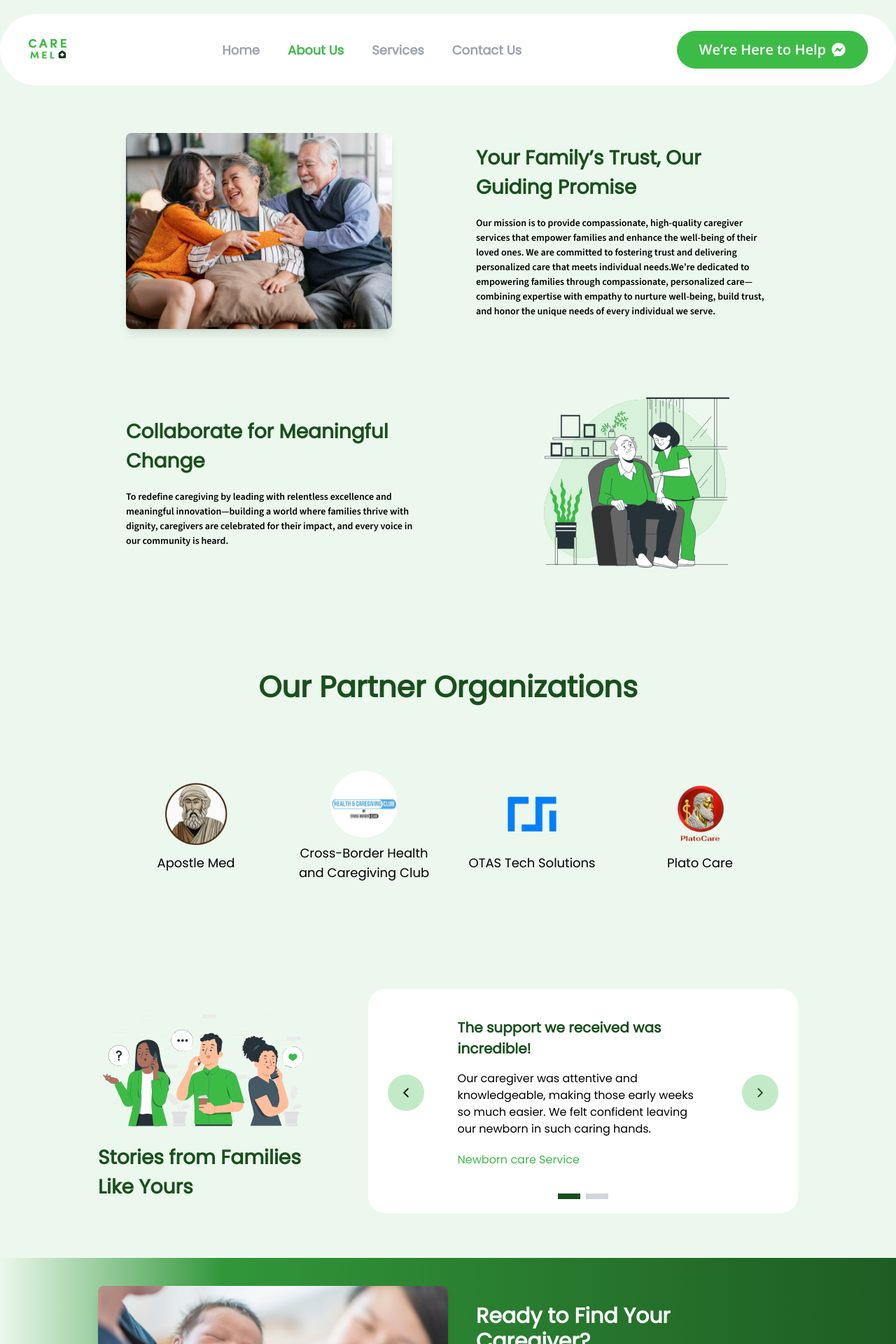
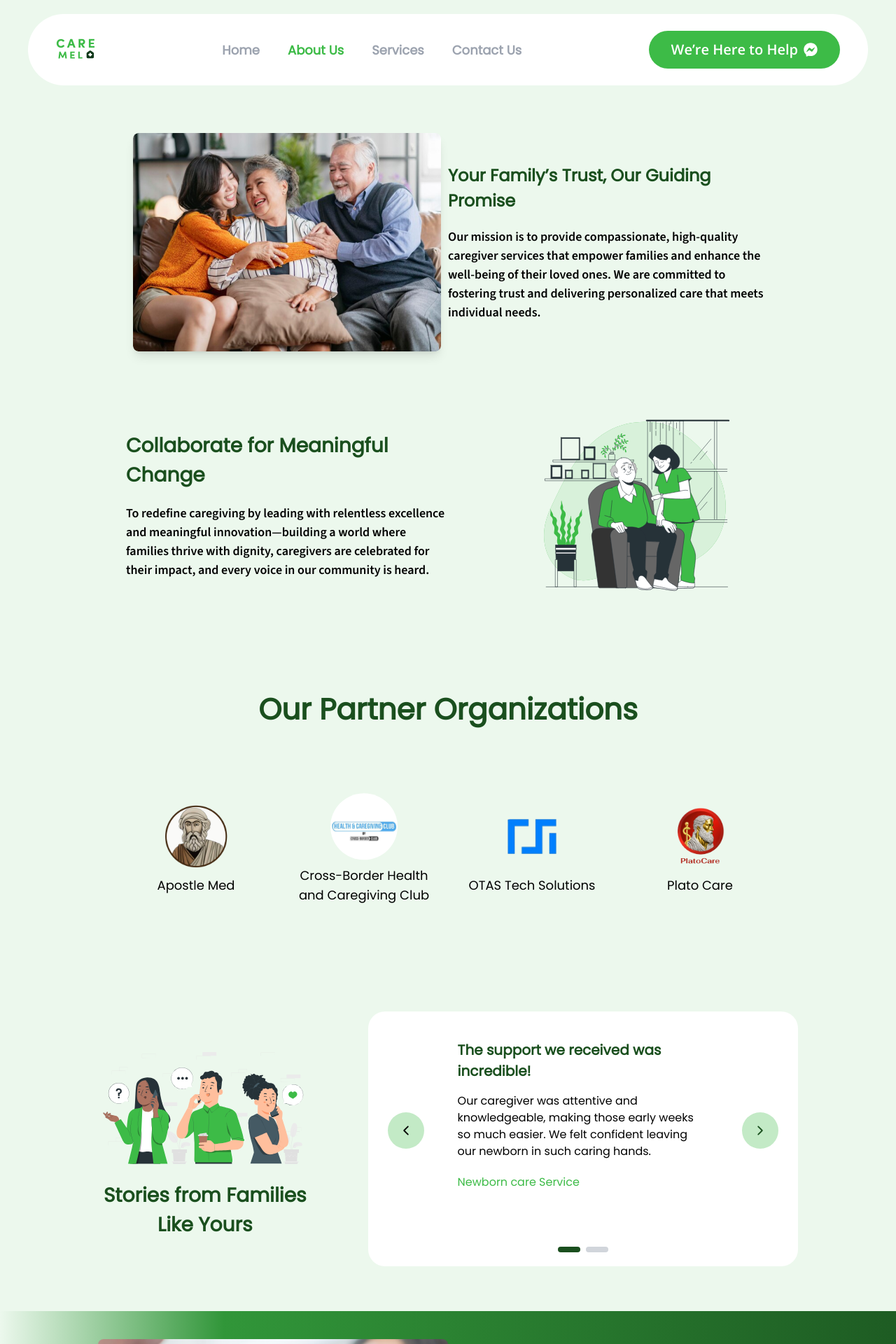
Before and after one commit to Care-Mel/care-mel-frontend, a React (Vite) app: page /about in a window 1280 px wide. Shown: the top 1920 px of the page at 70% size. Built offline with nearby package versions, Linux system fonts and the light colour scheme.

Commit message:
feat: add new background image and favicon; update Service and Navbar components for improved layout and responsiveness

```diff
--- a/index.html
+++ b/index.html
@@ -2,7 +2,11 @@
 <html lang="en">
   <head>
     <meta charset="UTF-8" />
-    <link rel="icon" type="image/svg+xml" href="./src/assets/image/logo.png" />
+    <link
+      rel="icon"
+      type="image/svg+xml"
+      href="./src/assets/image/fav/favicon.ico"
+    />
     <meta name="viewport" content="width=device-width, initial-scale=1.0" />
     <title>Care Mel</title>
   </head>
--- a/src/components/About/GoalsAndAspirations .jsx
+++ b/src/components/About/GoalsAndAspirations .jsx
@@ -22,27 +22,24 @@ const GoalsAndAspirations = () => {
       <div className="mb-20 md:mb-10">
         <div className="mb-10">
           <div className="md:flex items-center w-full mb-2">
-            <div className="w-full md:w-1/2 ">
+            <div className="w-full md:w-1/2 flex items-center justify-center">
               <img
                 src={goal}
                 alt="Mission"
-                className="rounded-lg w-full md:w-[380px] h-[280px] object-cover shadow-lg mr-4"
+                className="rounded-lg object-cover shadow-lg"
               />
             </div>
             <div className="w-full md:w-1/2">
-              <div className="mt-5 md:mt-0 md:ms-10 ">
-                <p className="text-[28px] mb-5 font-bold text-pridark ">
+              <div className="mt-5 md:mt-0 ms-5 lg:ms-0">
+                <p className="sm:text-[28px] md:text-[20px] lg:text-[24px] mb-5 md:mb-2 lg:mb-5 font-bold text-pridark ">
                   Your Family’s Trust, Our Guiding Promise
                 </p>
-                <p className="body-text md:text-[14px] sourcesans">
+                <p className="text-[20px] md:text-[18px] sourcesans">
                   Our mission is to provide compassionate, high-quality
                   caregiver services that empower families and enhance the
                   well-being of their loved ones. We are committed to fostering
                   trust and delivering personalized care that meets individual
-                  needs.We’re dedicated to empowering families through
-                  compassionate, personalized care—combining expertise with
-                  empathy to nurture well-being, build trust, and honor the
-                  unique needs of every individual we serve.
+                  needs.
                 </p>
               </div>
             </div>
@@ -55,7 +52,7 @@ const GoalsAndAspirations = () => {
               <p className="text-[28px] mb-5 font-bold text-pridark ">
                 Collaborate for Meaningful Change
               </p>
-              <p className="text-[14px] sourcesans me-10">
+              <p className="text-[18px] sourcesans">
                 To redefine caregiving by leading with relentless excellence and
                 meaningful innovation—building a world where families thrive
                 with dignity, caregivers are celebrated for their impact, and
--- a/src/components/Home/Accordian.jsx
+++ b/src/components/Home/Accordian.jsx
@@ -45,11 +45,11 @@ const Accordion = () => {
   };
 
   return (
-    <div className="p-5 md:py-[64px] mb-20 lg:w-[1000px] mx-auto">
+    <div className="p-5 md:pt-[64px] lg:w-[1000px] mx-auto">
       <div className="grid grid-cols-1 md:grid-cols-2 gap-4 w-full">
         <div className="flex items-center mb-10 flex-col md:hidden">
           <img src={faq} alt="" className="w-64" />
-          <p className="text-center font-bold text-[28px] text-pridark">
+          <p className="text-center font-bold text-[30px] text-pridark mb-2">
             Your Questions Answered
           </p>
           <p className="text-[16px] text-center">
@@ -97,7 +97,9 @@ const Accordion = () => {
         {/* _____________________________________________________________________________________ */}
         <div className="flex items-center flex-col hidden md:flex">
           <img src={faq} alt="" className="w-64" />
-          <p className="text-[28px] text-pridark">Your Questions Answered</p>
+          <p className="text-[28px] font-bold text-pridark mb-2">
+            Your Questions Answered
+          </p>
           <p className="text-[16px] text-center">
             Check out our Q & A section for quick answers to <br /> common
             questions about our caregiver services and <br /> how to get
--- a/src/components/Home/CaregiverSection.jsx
+++ b/src/components/Home/CaregiverSection.jsx
@@ -4,7 +4,7 @@ import icon from "./../../assets/image/home/messengergreen.svg";
 
 const CaregiverSection = () => {
   return (
-    <div className="py-6 custom-gradient">
+    <div className="py-[128px] custom-gradient">
       <div className="lg:w-[1000px] mx-auto flex flex-col md:flex-row items-center justify-between p-6 lg:px-0 lg:py-6 text-white">
         <div className="md:w-1/2 mt-6 md:mt-0">
           <img
@@ -25,7 +25,7 @@ const CaregiverSection = () => {
             </p>
             <a
               href="https://m.me/197568866770556?source=qr_link_share"
-              className="flex sm:inline-flex gap-4 mt-4 px-6 py-4 hover:scale-95 font-bold border border-white rounded-full bg-white text-primary transition duration-300"
+              className="inline-flex gap-4 mt-4 px-6 py-4 hover:scale-95 font-bold border border-white rounded-full bg-white text-primary transition duration-300"
             >
               <p>Find Your Caregiver</p>
               <img src={icon} />
--- a/src/components/Home/Mission.jsx
+++ b/src/components/Home/Mission.jsx
@@ -30,7 +30,7 @@ const Mission = () => {
           </p>
           <Link
             to="/about"
-            className="text-[20px] md:text-[15px] text-center lg:text-[20px] open-sans mt-5 border border-primary bg-primary text-white hover:bg-white hover:text-primary font-bold rounded-full py-4 md:py-2 px-4 transition duration-300"
+            className="md:w-[400px] text-[20px] md:text-[15px] text-center lg:text-[20px] open-sans mt-5 border border-primary bg-primary text-white hover:bg-green-600 font-bold rounded-full py-4 px-4 transition duration-300"
           >
             Learn About Us
           </Link>
--- a/src/components/Home/testmonial/Testmonial.jsx
+++ b/src/components/Home/testmonial/Testmonial.jsx
@@ -38,10 +38,10 @@ const Testmonial = () => {
 
   return (
     <div className="mx-auto px-5 md:px-10 lg:px-0 pb-[64px] lg:w-[1000px] ">
-      <div className="flex flex-col lg:flex-row justify-between items-center">
+      <div className="flex flex-col md:flex-row justify-between items-center">
         <div className="md:w-1/3">
           <img src={testing} alt="Testing" className="w-full" />
-          <p className="text-pridark font-bold text-[28px]">
+          <p className="text-pridark font-bold text-[28px] md:text-[24px] lg:text-[28px] text-center">
             Stories from Families Like Yours
           </p>
         </div>
@@ -54,7 +54,7 @@ const Testmonial = () => {
               <IoIosArrowBack className="" size={20} />
             </button>
             <motion.div
-              className="mb-5 md:mb-0 p-5 lg:px-10 md:bg-white h-[300px] md:h-auto"
+              className="mb-5 md:mb-0 p-5 lg:px-10 md:bg-white md:h-[300px]"
               key={currentIndex} // Use key to trigger animation on index change
               initial={{ opacity: 0, x: -50 }} // Initial state
               animate={{ opacity: 1, x: 0 }} // Animate to this state
@@ -87,7 +87,7 @@ const Testmonial = () => {
               <div
                 key={index}
                 onClick={() => setCurrentIndex(index)}
-                className={`w-8 h-2 mx-1 cursor-pointer ${
+                className={`w-8 h-2 mx-1 cursor-pointer rounded-md ${
                   index === currentIndex ? "bg-pridark" : "bg-gray-300"
                 }`}
               ></div>
--- a/src/components/Navbar/Navbar.jsx
+++ b/src/components/Navbar/Navbar.jsx
@@ -14,7 +14,7 @@ const Navbar = () => {
 
   return (
     <nav className="">
-      <div className="md:container bg-white mx-auto flex items-center justify-between py-5 md:py-6 px-5 md:px-8 lg:px-10 md:rounded-full">
+      <div className="md:mx-10 bg-white mx-auto flex items-center justify-between py-5 md:py-6 px-5 md:px-8 lg:px-10 md:rounded-full">
         {/* Logo */}
         <Link to="/" className="">
           <img src={logo} alt="Logo" className="w-20 md:w-14" />
--- a/src/components/Service/Services.jsx
+++ b/src/components/Service/Services.jsx
@@ -36,12 +36,13 @@ export const services = [
 ];
 
 function Services() {
-  console.log(services);
+  // console.log(services);
   return (
     <div className="pb-[64px] sm:w-[500px] lg:w-[1000px] mx-auto">
       <div className="grid grid-cols-1 lg:grid-cols-2 md:gap-10 lg:gap-20 px-5 gap-20">
         {services.map((card, index) => (
           <div
+            id="services"
             key={index}
             className="bg-sub rounded-3xl p-5 md:p-10 overflow-hidden shadow-md"
           >
--- a/src/pages/Service.jsx
+++ b/src/pages/Service.jsx
@@ -6,9 +6,7 @@ function ServicePage() {
   return (
     <div>
       <ServiceBanner />
-      <div className="">
-        <Services />
-      </div>
+      <Services id="services" />
       <Testmonial />
       {/* <Footer classData={"bg-footer"} /> */}
     </div>
```
Also changed, not shown: src/components/Footer.jsx (+8 -8 lines), src/components/Home/AboutUs.jsx (+4 -4 lines), src/components/Home/HeroBanner.jsx (+14 -5 lines), src/assets/image/contact/bg.jpg (added), 1 other file (tests, documents, lock files or other folders).
